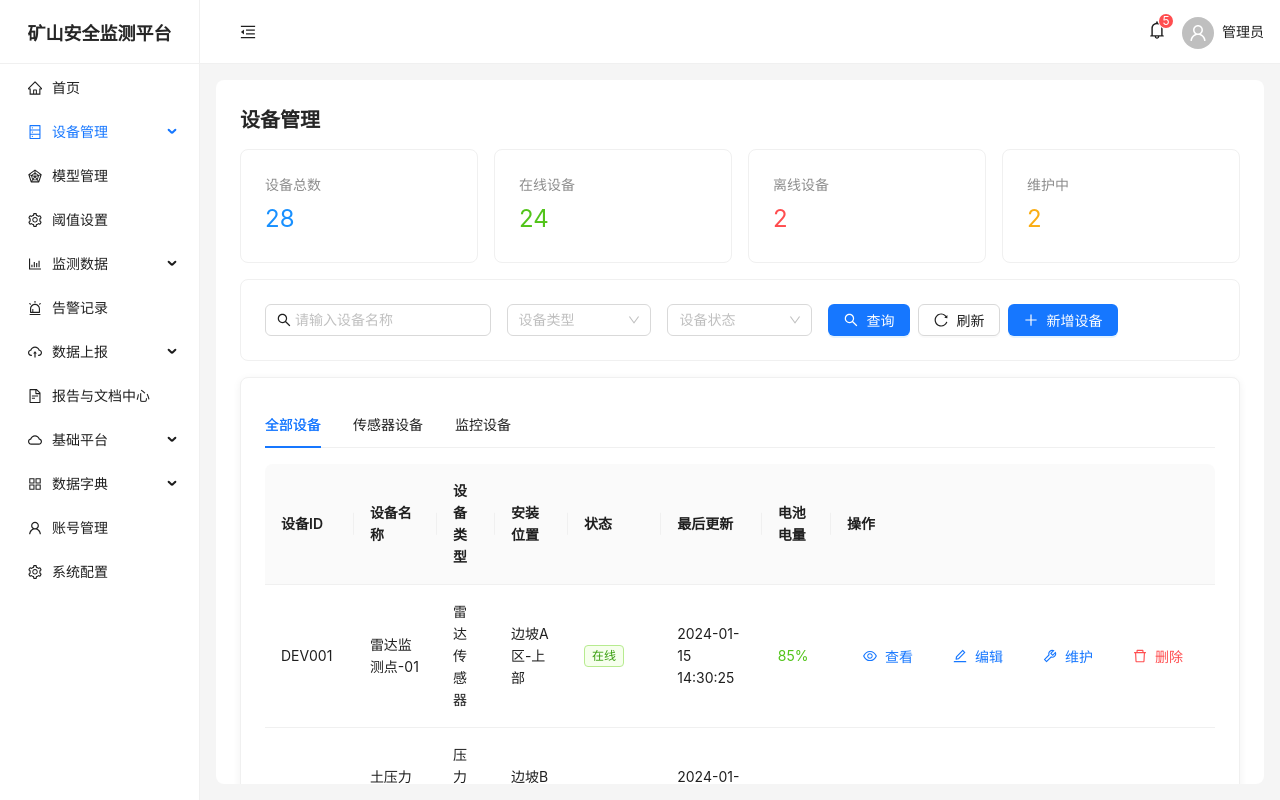
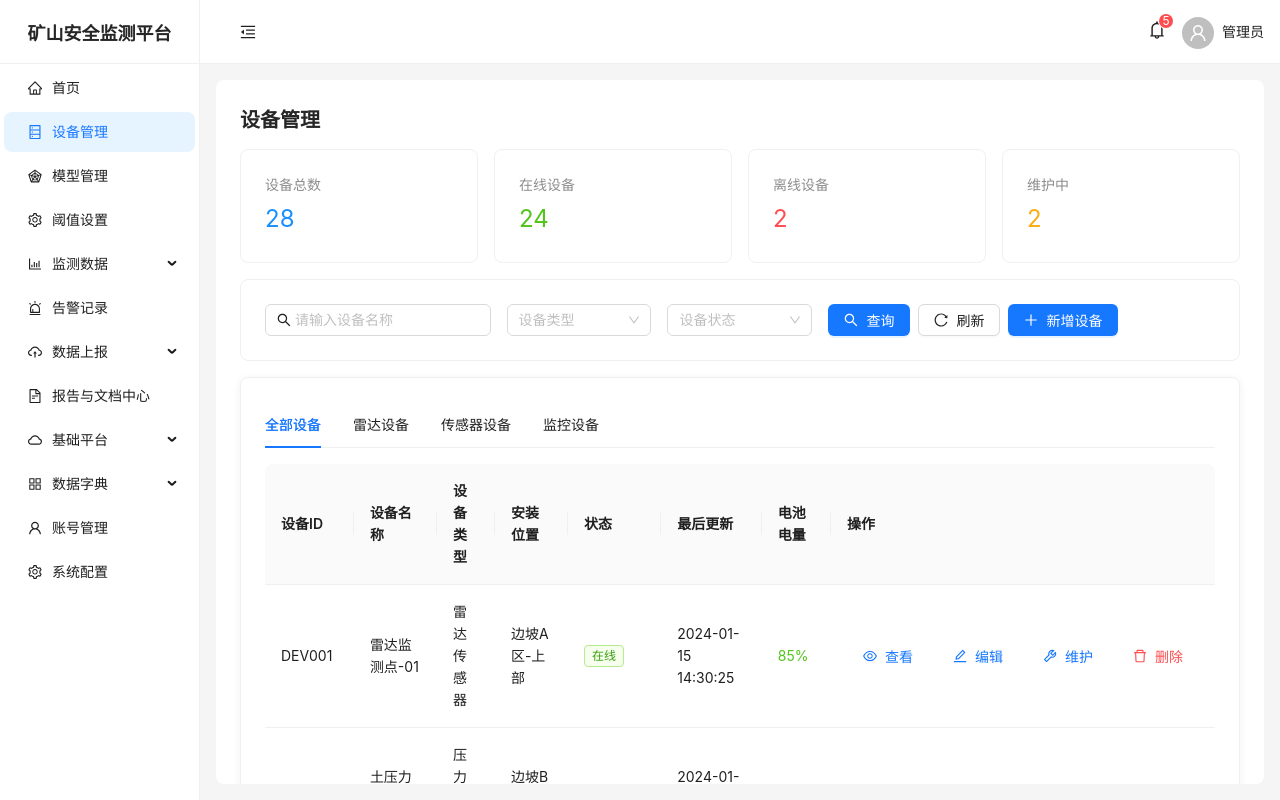
Before and after one commit to wangpeng1017/1016onemine, a React (Create React App) app: page /device-management in a window 1280 px wide. Built offline with nearby package versions, Linux system fonts and the light colour scheme; the HTML template or start-up script is replaced by a standard one.

Commit message:
refactor(device): 将‘雷达设备’改为设备管理页面内的 Tab（全部设备/雷达设备/传感器设备/监控设备）；撤销左侧导航子菜单与多余路由

```diff
--- a/src/App.tsx
+++ b/src/App.tsx
@@ -28,7 +28,6 @@ import DataIntegration from './pages/basic-platform/DataIntegration';
 import AccountManagement from './pages/AccountManagement';
 import SystemConfig from './pages/SystemConfig';
 import DeviceTypes from './pages/data-dictionary/DeviceTypes';
-import RadarDevices from './pages/device/RadarDevices';
 import './App.css';
 
 const App: React.FC = () => {
@@ -41,8 +40,6 @@ const App: React.FC = () => {
               <Route index element={<Navigate to="/home" replace />} />
               <Route path="home" element={<Home />} />
               <Route path="device-management" element={<DeviceManagement />} />
-              <Route path="device-management/all" element={<DeviceManagement />} />
-              <Route path="device-management/radar" element={<RadarDevices />} />
               <Route path="model-management" element={<ModelManagement />} />
               <Route path="threshold-settings" element={<ThresholdSettings />} />
               <Route path="monitoring-data" element={<MonitoringData />} />
--- a/src/layouts/MainLayout.tsx
+++ b/src/layouts/MainLayout.tsx
@@ -50,10 +50,6 @@ const MainLayout: React.FC = () => {
       key: 'device-management',
       icon: <DatabaseOutlined />,
       label: '设备管理',
-      children: [
-        { key: 'device-management/all', label: '全部设备' },
-        { key: 'device-management/radar', label: '雷达设备' },
-      ],
     },
     {
       key: 'model-management',
@@ -197,7 +193,6 @@ const MainLayout: React.FC = () => {
 
   const getCurrentKey = () => {
     const path = location.pathname.slice(1);
-    if (path === 'device-management') return 'device-management/all';
     return path || 'home';
   };
 
--- a/src/pages/DeviceManagement.tsx
+++ b/src/pages/DeviceManagement.tsx
@@ -348,8 +348,10 @@ const DeviceManagement: React.FC = () => {
     if (activeTab === 'all') return mockData;
     return mockData.filter(device => {
       switch (activeTab) {
+        case 'radar':
+          return device.type === '雷达传感器';
         case 'sensor':
-          return ['雷达传感器', '压力传感器', '裂缝监测仪', '气象传感器', '水位传感器'].includes(device.type);
+          return ['压力传感器', '裂缝监测仪', '气象传感器', '水位传感器'].includes(device.type);
         case 'camera':
           return device.type === '监控设备';
         default:
@@ -448,6 +450,7 @@ const DeviceManagement: React.FC = () => {
       <Card className="custom-card">
         <Tabs activeKey={activeTab} onChange={setActiveTab}>
           <TabPane tab="全部设备" key="all" />
+          <TabPane tab="雷达设备" key="radar" />
           <TabPane tab="传感器设备" key="sensor" />
           <TabPane tab="监控设备" key="camera" />
         </Tabs>
```
